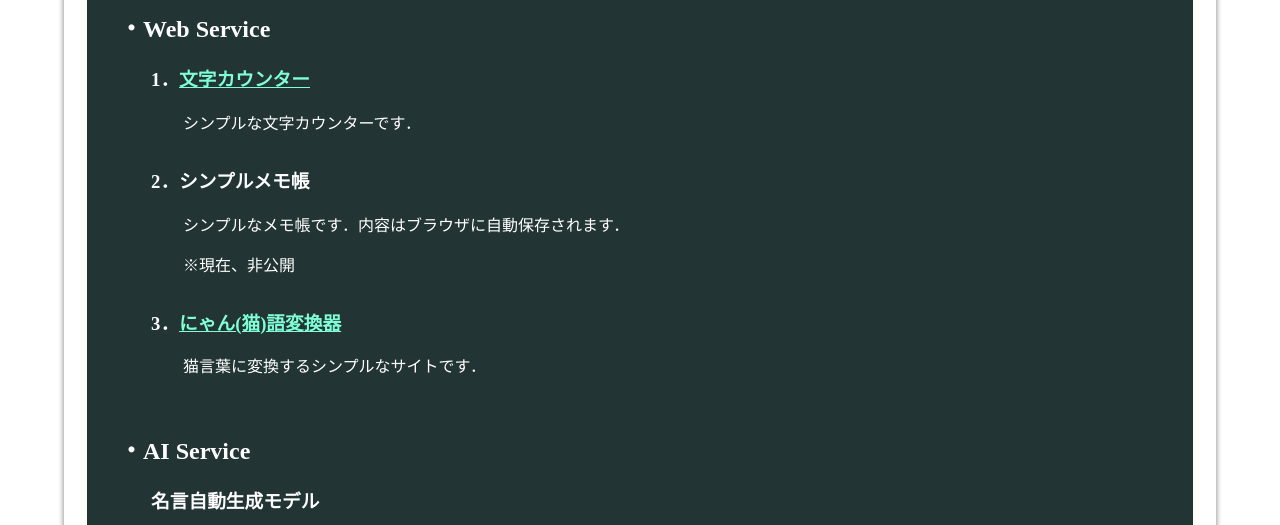
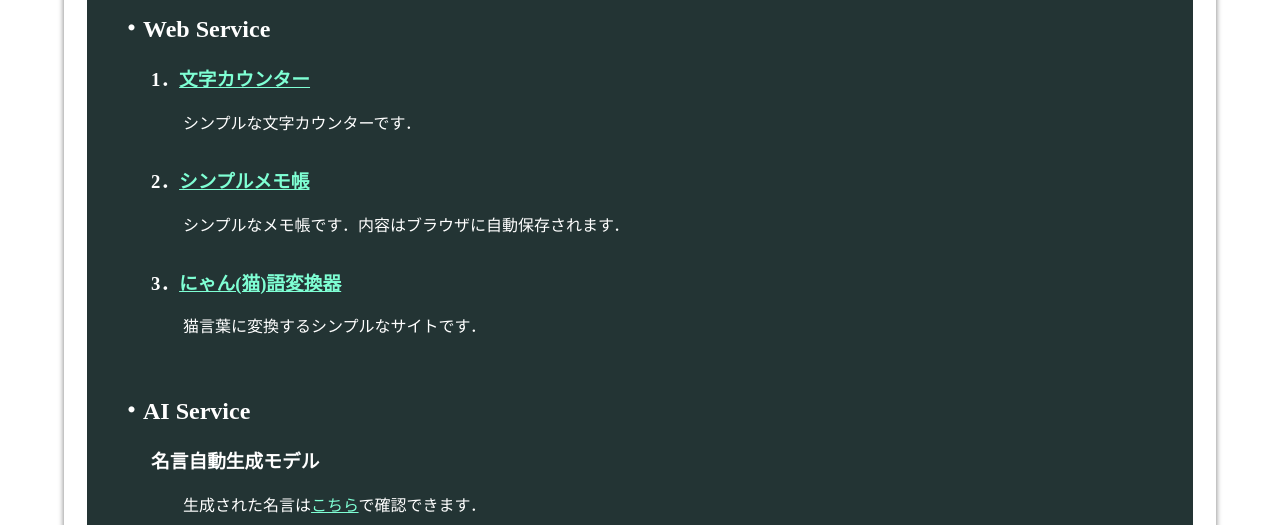
Before and after one commit to MoM-dev/MoM-web, a plain HTML site: page index.html in a window 1280 px wide. Shown: the part 575-1100 px from the top of the page. Drawn offline with Linux system fonts and the light colour scheme.

Commit message:
fix a simple notepad URI

```diff
--- a/index.html
+++ b/index.html
@@ -53,10 +53,9 @@
                     <p>シンプルな文字カウンターです．</p>
                     <div class="spacer"></div>
 
-                    <!-- <h3>2．<a href="#" target="_blank" rel="noopener noreferrer">シンプルメモ帳</a></h3> -->
-                    <h3>2．シンプルメモ帳</h3>
+                    <h3>2．<a href="https://momerio.github.io/simple-note-web/" target="_blank"
+                            rel="noopener noreferrer">シンプルメモ帳</a></h3>
                     <p>シンプルなメモ帳です．内容はブラウザに自動保存されます．</p>
-                    <p>※現在、非公開</p>
                     <div class="spacer"></div>
 
                     <h3>3．<a href="https://momerio.github.io/nyango-web/" target="_blank"
```
